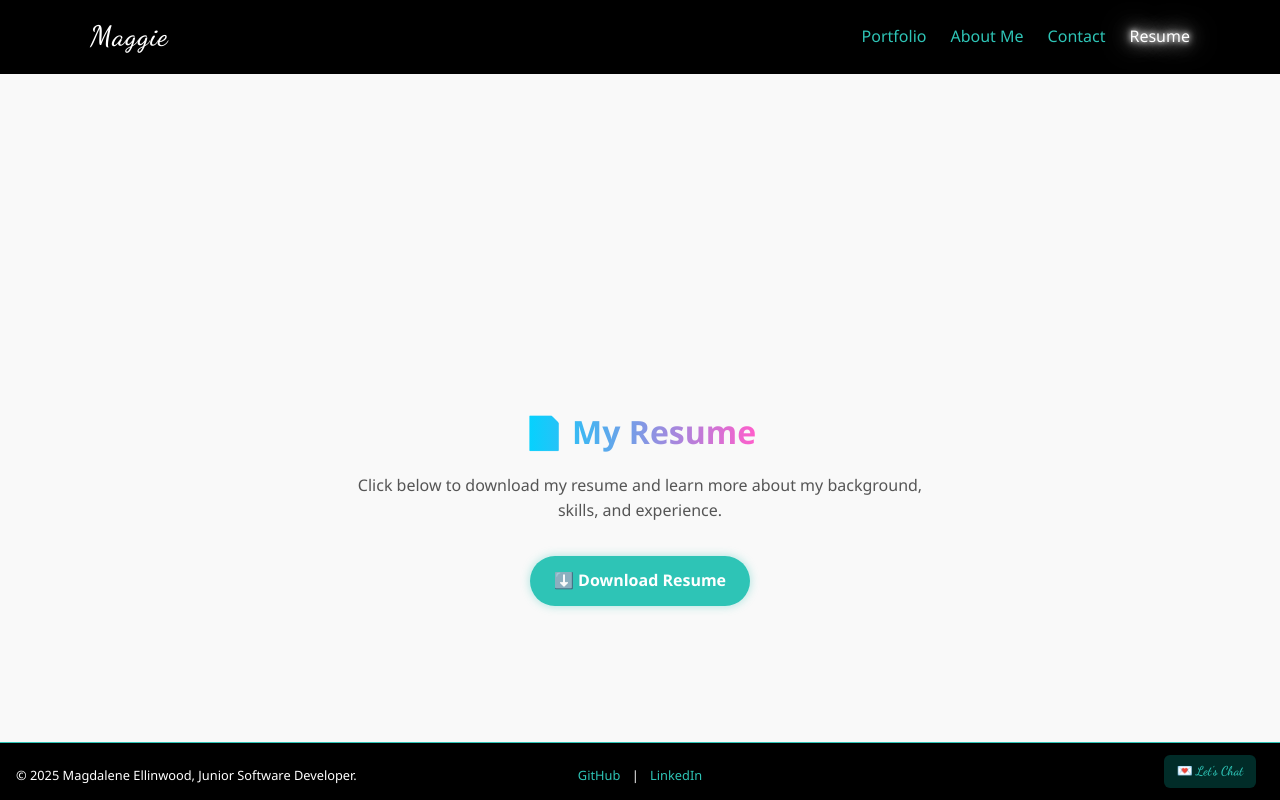
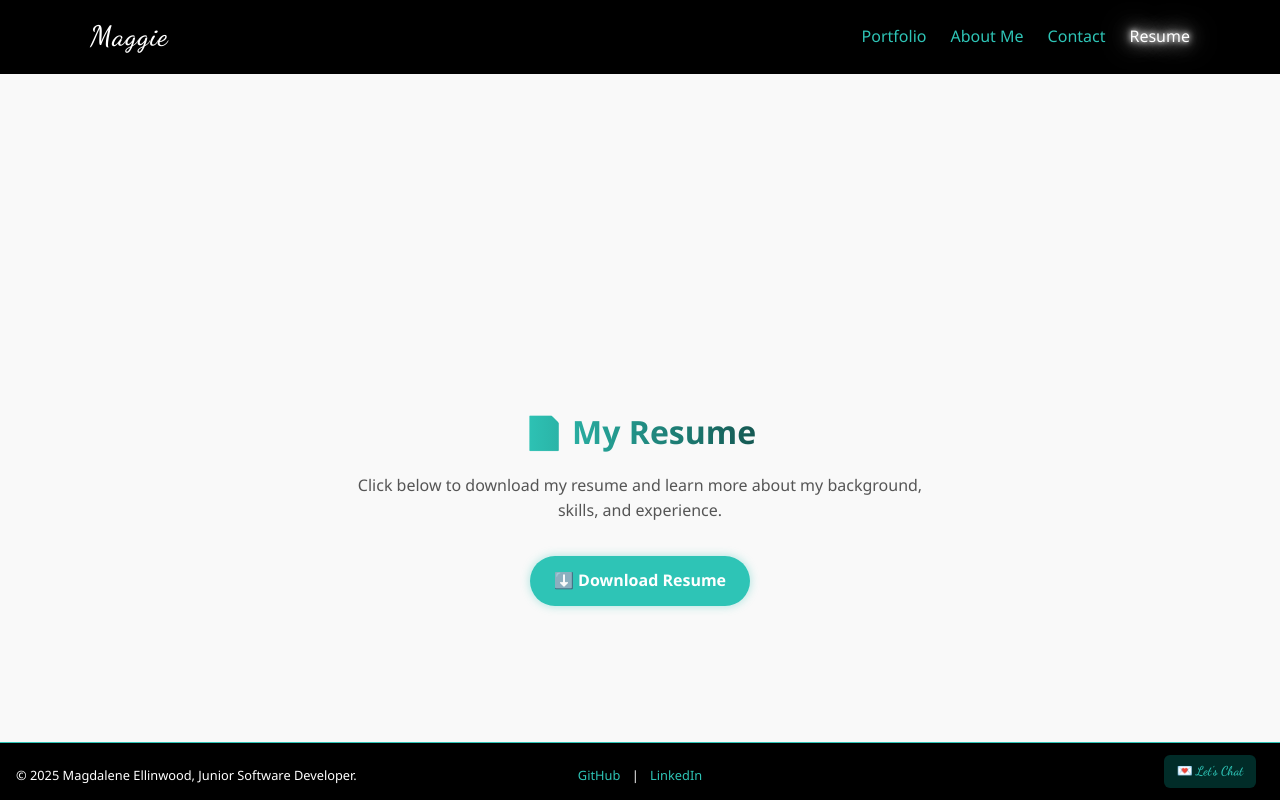
Before and after one commit to mellinwood1023/Maggie_Portfolio, a React (Vite) app: page /resume in a window 1280 px wide. Built offline with nearby package versions, Linux system fonts and the light colour scheme.

Commit message:
color update

```diff
--- a/src/styles/Resume.css
+++ b/src/styles/Resume.css
@@ -14,7 +14,7 @@
   font-size: 2rem;
   font-weight: 700;
   margin-bottom: 1rem;
-  background: linear-gradient(to right, #00d4ff, #ff5ecb);
+  background: linear-gradient(to right, #2EC4B6, #155852);
   -webkit-background-clip: text;
   background-clip: text;
   -webkit-text-fill-color: transparent;
```
